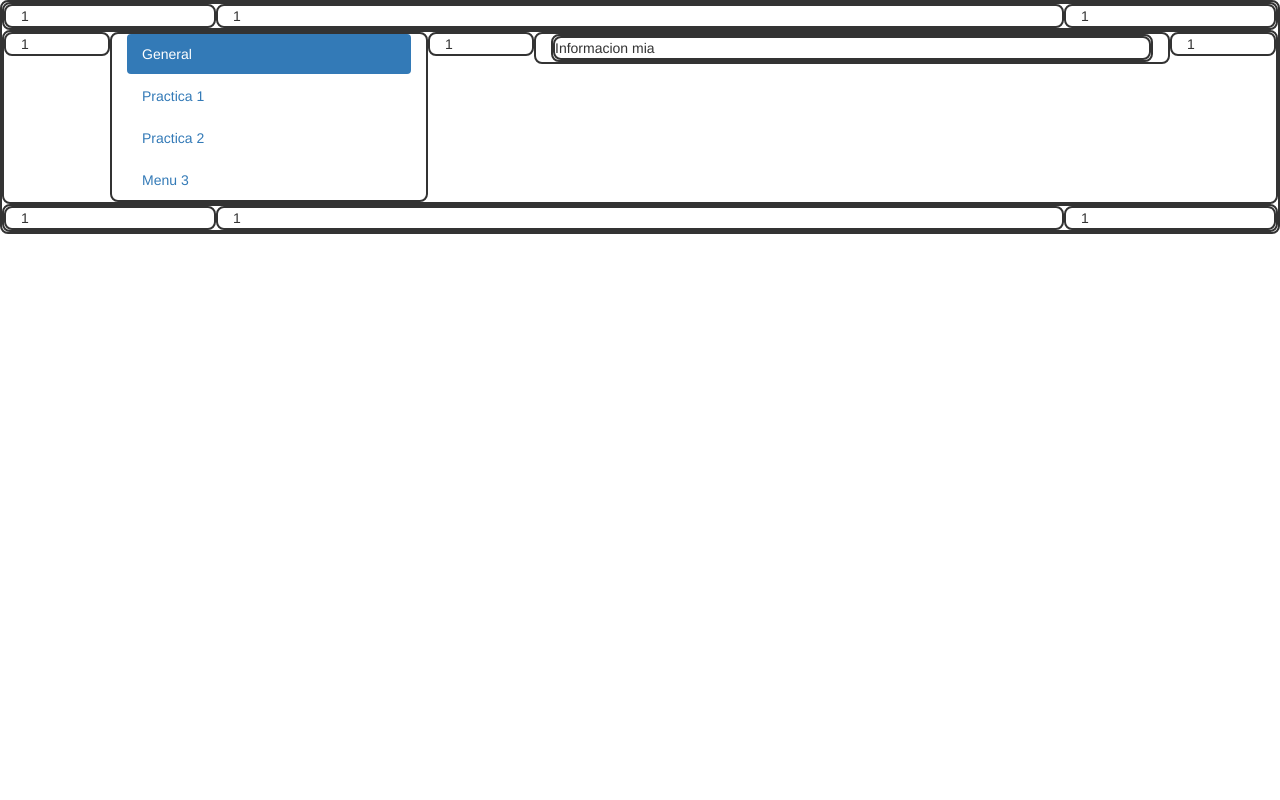
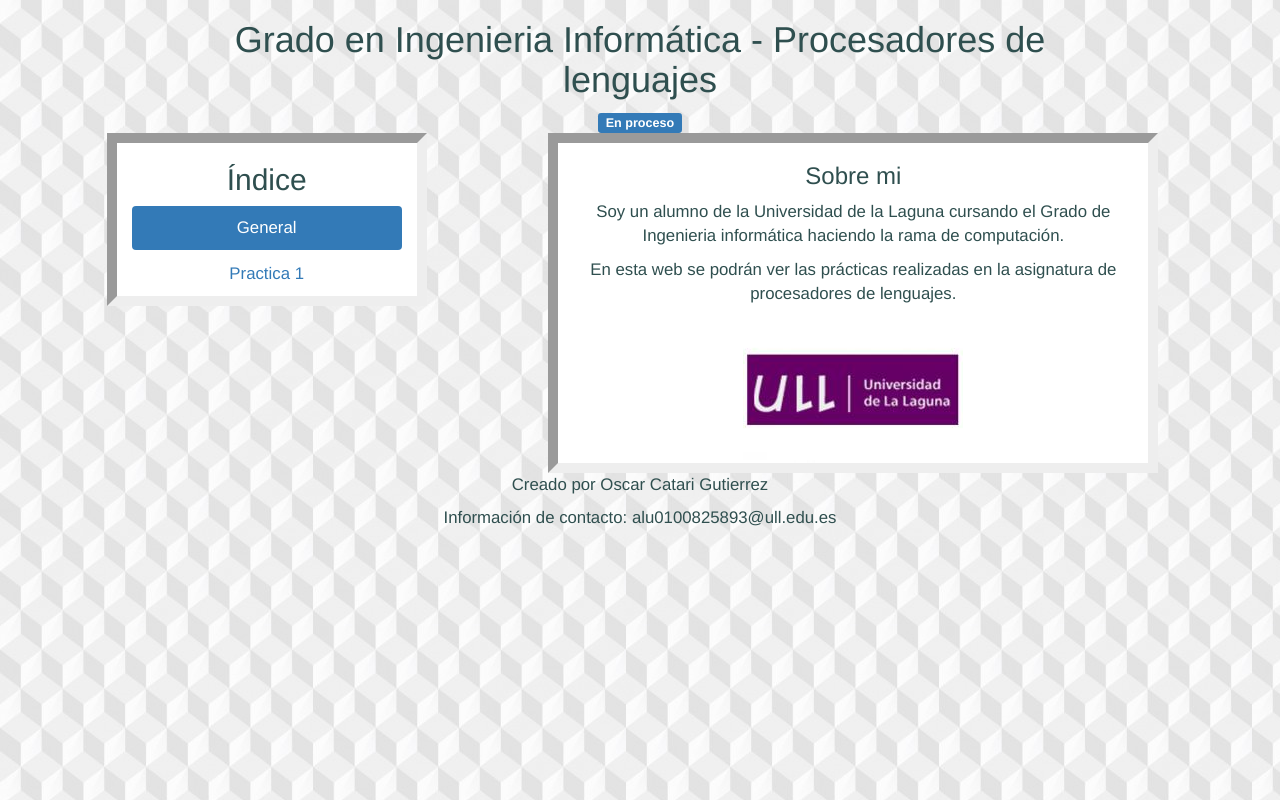
Before and after one commit to alu0100825893/alu0100825893.github.io, a plain HTML site: page index.html in a window 1280 px wide. Drawn offline with nearby package versions, Linux system fonts and the light colour scheme.

Commit message:
version basica

```diff
--- a/css/style.css
+++ b/css/style.css
@@ -1,6 +1,24 @@
-div {
+body {
 
-    border-color: green;
-    border: 2px solid;
-    border-radius: 8px;
+    background-image: url("../img/bg3.jpg");
 }
+
+.Contenido {
+  text-align: center;
+
+  font-size: 120%;
+  color: 	#2F4F4F;
+}
+
+.Informacion {
+
+  background-color: white;
+  border-style: inset;
+  border-width: 10px;
+}
+
+
+
+.Navegacion {
+  background-color: white;
+}
--- a/index.html
+++ b/index.html
@@ -13,53 +13,82 @@
     <script src="https://maxcdn.bootstrapcdn.com/bootstrap/3.3.7/js/bootstrap.min.js"></script>
 </head>
 <body>
-   <div class="container-fluid">
+   <div class="container-fluid Contenido">
 
       <div class="row">
-        <div class="col-xs-2">1</div>
-        <div class="col-xs-8">1</div>
-        <div class="col-xs-2">1</div>
+        <div class="col-xs-2"></div>
+        <div class="col-xs-8">
+            <h1>Grado en Ingenieria Informática - Procesadores de lenguajes</h1>
+            <span class="label label-primary">En proceso</span>
+
+
+        </div>
+        <div class="col-xs-2"></div>
       </div>
 
 
       <div class="row">
-        <div class="col-xs-1">1</div>
+        <div class="col-xs-1"></div>
 
-        <div class="col-xs-3">
-            <ul class="nav nav-pills nav-stacked">
-                <li class="active"><a href="#principal">General</a></li>
-                <li><a href="#practica1">Practica 1</a></li>
-                <li><a href="#practica2">Practica 2</a></li>
-                <li><a href="#">Menu 3</a></li>
+        <div class="col-xs-3 Informacion">
+            <h2>Índice</h2>
+
+            <ul class="nav nav-pills nav-stacked Navegacion">
+                <li class="active"><a data-toggle="tab" href="#principal">General</a></li>
+                <li><a data-toggle="tab" href="#practica1">Practica 1</a></li>
+
             </ul>
         </div>
 
-        <div class="col-xs-1">1</div>
+        <div class="col-xs-1"></div>
 
         <div class="col-xs-6">
-            <div class="tab-content">
+
+            <div class="tab-content Informacion">
                 <div id="principal" class="tab-pane in active">
-                    Informacion mia
+                    <h3>Sobre mi</h3>
+
+                    <p>Soy un alumno de la Universidad de la Laguna cursando el Grado de Ingenieria informática haciendo la rama de computación.</p>
+
+                    <p>En esta web se podrán ver las prácticas realizadas en la asignatura de procesadores de lenguajes.</p>
+
+                    <img src="img/ull.jpg" alt="ULL" class="img-rounded">
                 </div>
 
                 <div id="practica1" class="tab-pane">
-                    Practica111
+                    <h3>Práctica 1 - Manual de instalación</h3>
+
+                    <p>En esta práctica se pretende hacer un manual sobre la instalación y uso de tecnologías varias, entre las que se incluyen:</p>
+                    <ul class="list-group">
+                        <li class="list-group-item">MarkDown</li>
+                        <li class="list-group-item">gh-pages</li>
+                        <li class="list-group-item">nodejs</li>
+                        <li class="list-group-item">GitHub</li>
+                        <li class="list-group-item">Pandoc</li>
+                        <li class="list-group-item">Atom</li>
+                        <li class="list-group-item">Gitbook</li>
+                        <li class="list-group-item">Cloud 9</li>
+                    </ul>
+
+
                 </div>
 
-                <div id="practica1" class="tab-pane">
-                    Practica222
-                </div>
 
             </div>
         </div>
 
-        <div class="col-xs-1">1</div>
+        <div class="col-xs-1"></div>
       </div>
 
       <div class="row">
-        <div class="col-xs-2">1</div>
-        <div class="col-xs-8">1</div>
-        <div class="col-xs-2">1</div>
+        <div class="col-xs-2"></div>
+        <div class="col-xs-8">
+            <footer>
+              <p>Creado por Oscar Catari Gutierrez</p>
+              <p>Información de contacto: alu0100825893@ull.edu.es</p>
+            </footer>
+        </div>
+        <div class="col-xs-2"></div>
       </div>
 
     </div>
```
Also changed, not shown: img/bg1.jpg (added), img/bg2.jpg (added), img/bg3.jpg (added), img/bg4.jpeg (added), img/bg5.jpg (added), img/ull.jpg (added).
